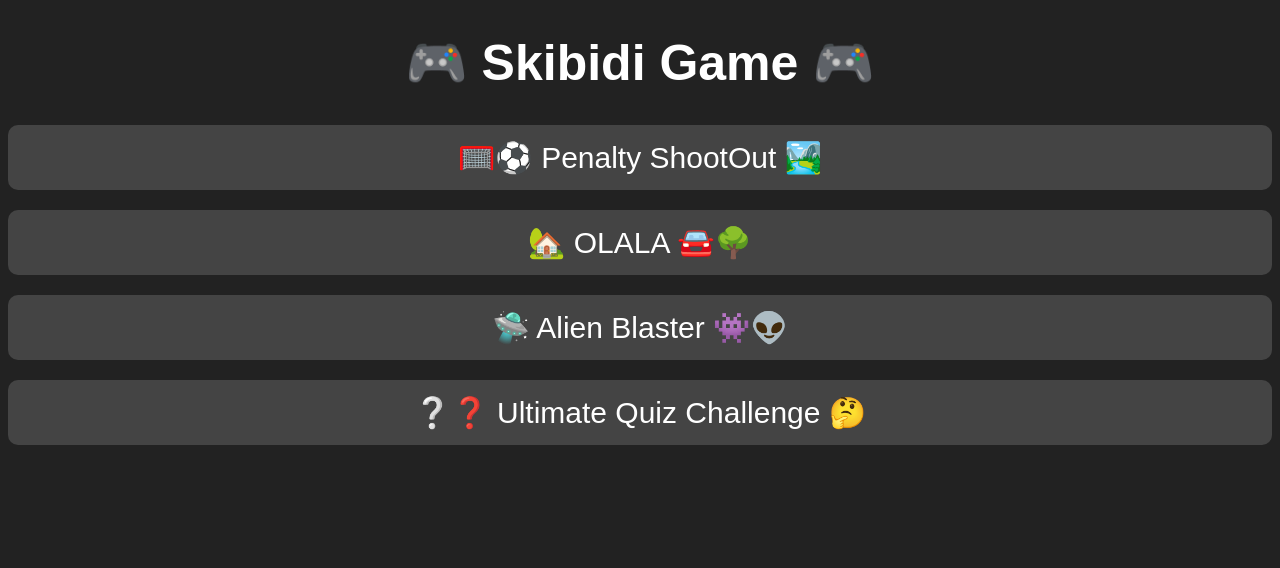
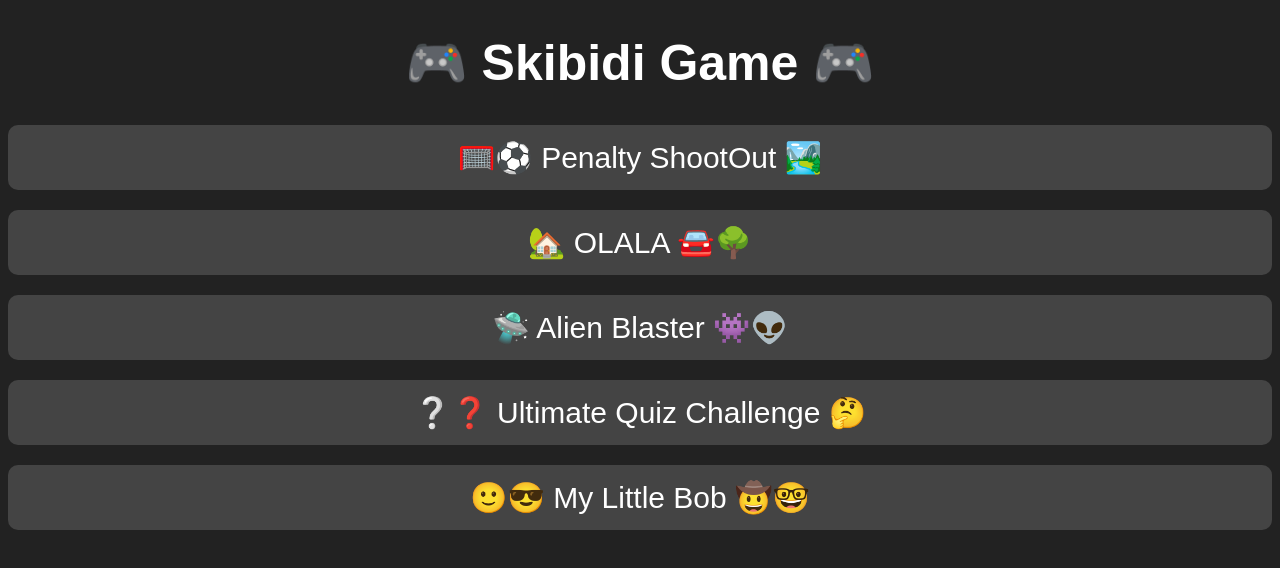
Before and after one commit to solololo834/-Skibidi-Game-, a plain HTML site: page index.html in a window 1280 px wide. Drawn offline with Linux system fonts and the light colour scheme.

Commit message:
Update index.html

```diff
--- a/index.html
+++ b/index.html
@@ -1,4 +1,5 @@
-<!DOCTYPE html><html lang="en">
+<!DOCTYPE html>
+<html lang="en">
 <head>
     <meta charset="UTF-8">
     <meta name="viewport" content="width=device-width, initial-scale=1.0">
@@ -42,6 +43,8 @@
         <a class="game-item" href="https://solololo834.github.io/OLALA/" target="_blank">🏡 OLALA 🚘🌳</a>
         <a class="game-item" href="https://solololo834.github.io/Alien-Blaster/" target="_blank">🛸 Alien Blaster 👾👽</a>
         <a class="game-item" href="https://solololo834.github.io/Ultimate-Quiz-Challenge/" target="_blank">❔❓ Ultimate Quiz Challenge 🤔</a>
+        <!-- This is the updated game title -->
+        <a class="game-item" href="https://solololo834.github.io/My-little-Bob-/" target="_blank">🙂😎 My Little Bob 🤠🤓</a>
     </div>
 </body>
 </html>
```
